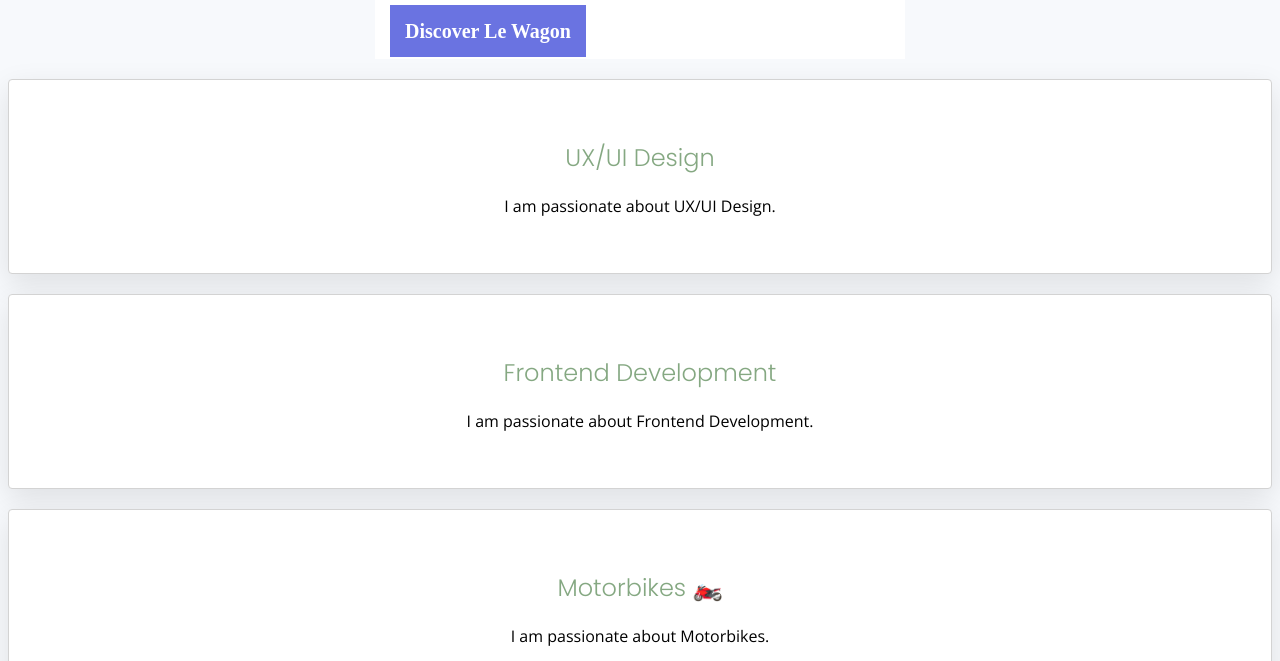
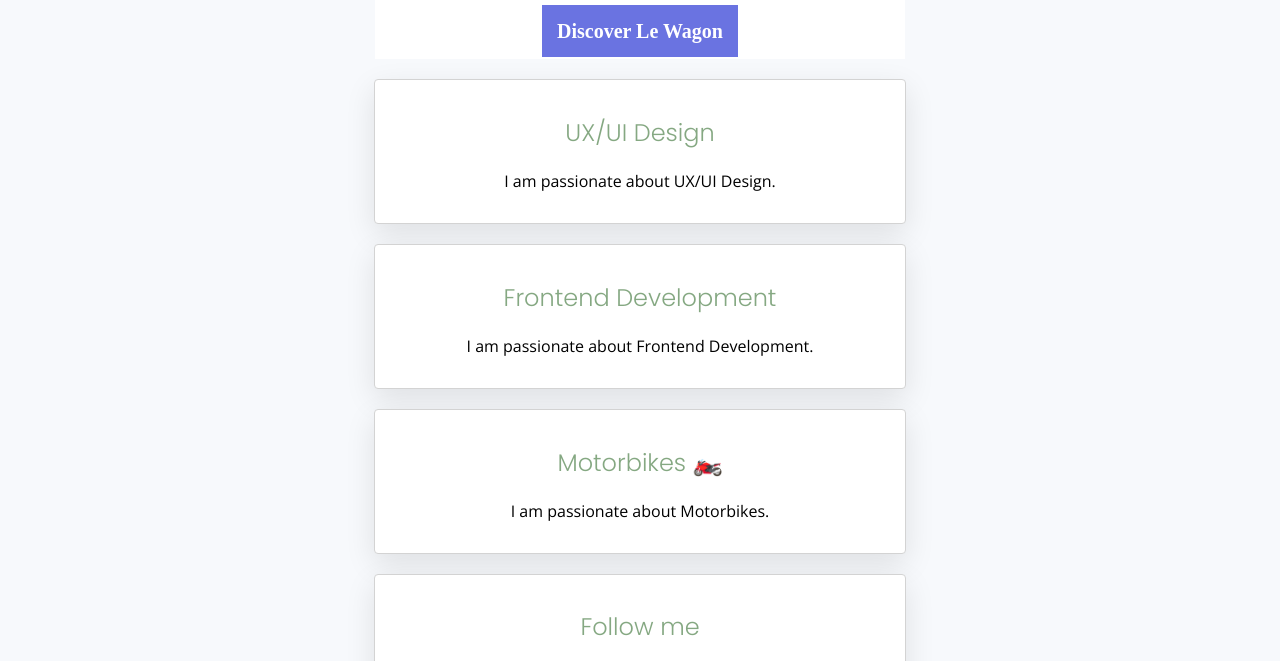
Before and after one commit to augustoapo/profile, a plain HTML site: page index.html in a window 1280 px wide. Shown: the part 468-1129 px from the top of the page. Drawn offline with nearby package versions, Linux system fonts and the light colour scheme.

Commit message:
make my profile prettier

```diff
--- a/index.html
+++ b/index.html
@@ -27,7 +27,7 @@
       <h2>Motorbikes 🏍️</h2>
       <p class="paragrafo-centralizado">I am passionate about Motorbikes.</p>
     </div>
-    <div>
+    <div class="card">
       <h2>Follow me</h2>
       <ul class="list-inline">
           <li><i class="fab fa-github-square"></i></li>
--- a/style.css
+++ b/style.css
@@ -29,6 +29,7 @@ a {
     font-weight: 700;
     font-family: Peppins, serif;
     padding: 15px;
+    text-align: center;
 
 }
 
@@ -68,15 +69,18 @@ div {
     font-size: 20px;
     margin: 0 auto; /* This automatically sets left/right margins */
     padding: 15px;
+    text-align: center;
 }
 
 .card {
     background-color: white;
-    padding: 40px;
+    padding: 15px;
     box-shadow: 0px 10px 30px rgba(0,0,0,0.1);
     border: 1px solid lightgrey;
+    width: 500px;
     border-radius: 4px;
-    margin: 20px 0px;
+    margin: 20px auto;
+    text-align: center;
   }
 
 
@@ -88,6 +92,7 @@ div {
 .list-inline {
   list-style: none;
   padding-left: 0px;
+  margin: 0 auto;
 }
 
 @media (max-width: 960px) {
@@ -105,5 +110,5 @@ div {
 @media (max-width: 540px) {
   /* For a screen < 540px, this CSS will be read */
   .container {
-    width: 300px;
+    width: 100px;
 }
```
